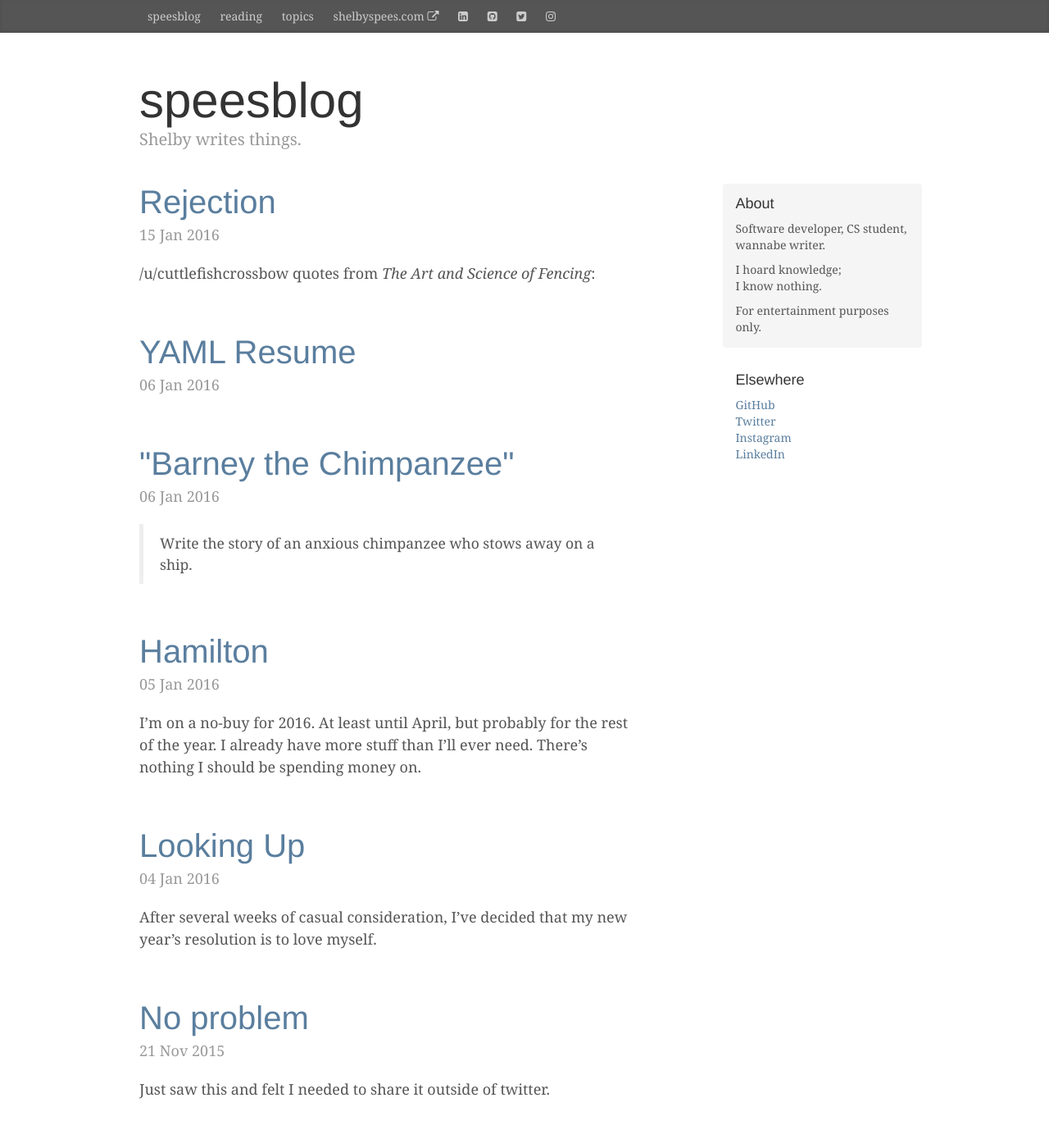
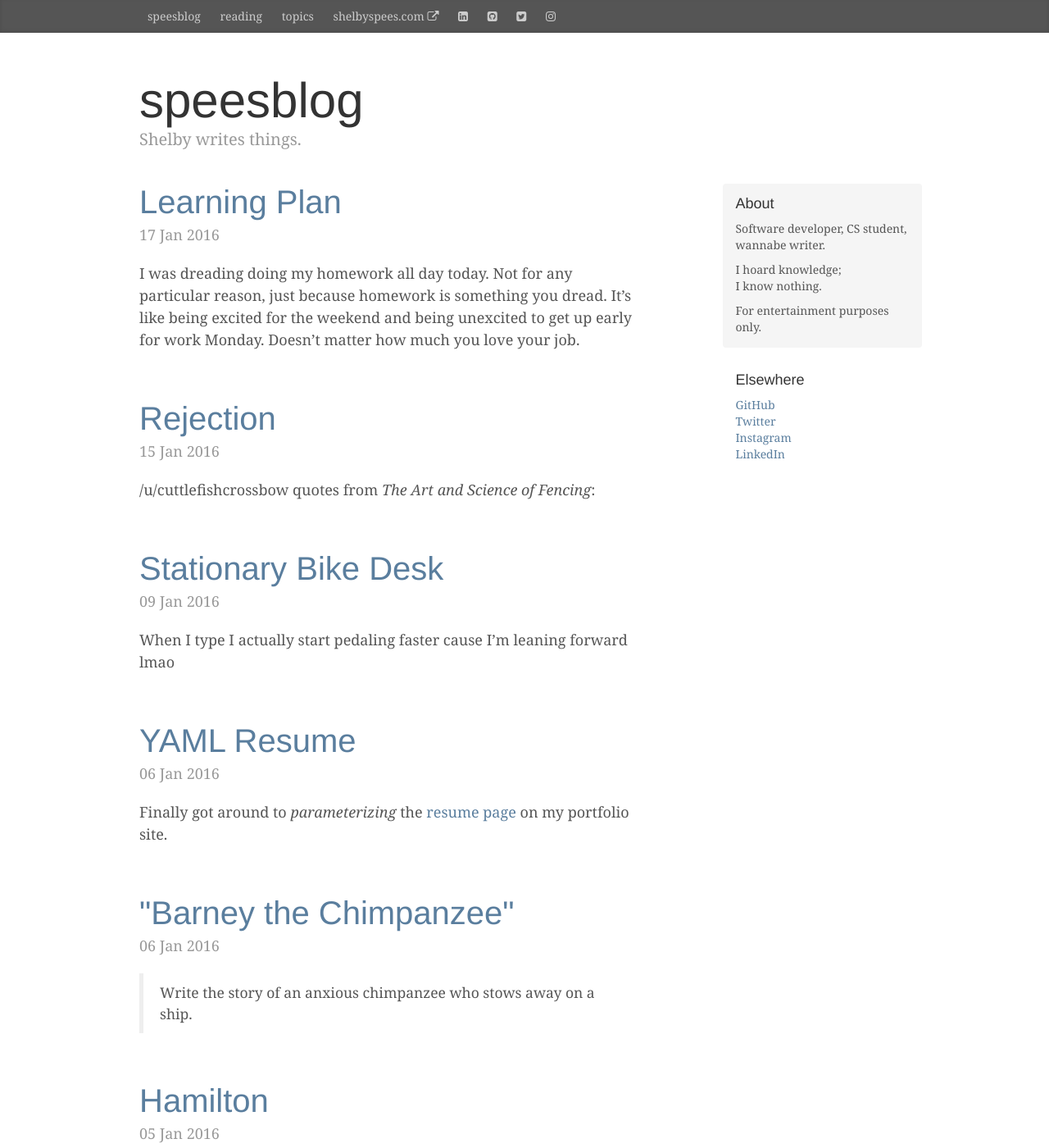
Before and after one commit to shelbyspees/speesblog, a Jekyll site: the page built from index.html, in a window 1280 px wide and 1400 px high. Shown: the whole window at 82% size. Built offline with Jekyll 4.4.1, drawn with Linux system fonts in a browser that asks for light colours; nearby versions of some CDN libraries.

Commit message:
New posts

```diff
--- a/_posts/2016-01-06-yaml-resume.md
+++ b/_posts/2016-01-06-yaml-resume.md
@@ -3,3 +3,5 @@ layout: post
 title: YAML Resume
 category: career
 ---
+
+Finally got around to *parameterizing* the [resume page]() on my portfolio site.
--- /dev/null
+++ b/_posts/2016-01-09-stationary-bike-desk.md
@@ -0,0 +1,8 @@
+---
+layout: post
+title: Stationary Bike Desk
+---
+
+When I type I actually start pedaling faster cause I'm leaning forward lmao
+
+This is so scary but it's so good for me. The balance aspect is great for my core.
--- /dev/null
+++ b/_posts/2016-01-17-learning-plan.md
@@ -0,0 +1,37 @@
+---
+layout: post
+title: "Learning Plan"
+category: school
+---
+
+I was dreading doing my homework all day today. Not for any particular reason, just because homework is something you dread. It's like being excited for the weekend and being unexcited to get up early for work Monday. Doesn't matter how much you love your job.
+
+Anyway so I figured out that I have a few themes going on in some upcoming quarters.
+
+### 2015 Fall: *Project Management*
+
+CS 362 Software Engineering I (Design and Methodologies)
+
+### 2016 Winter: *Software Apprenticeship*
+
+CS 344 Operating Systems
+CS 362 Software Engineering II (Testing and Debugging)
+
+### 2016 Spring: *Web Technologies*
+
+CS 290 Web Development
+CS 340 Databases
+
+### 2016 Summer:
+
+CS 372 Computer Networks
+CS 325 Analysis of Algorithms
+
+### 2016 Fall:
+
+CS 352 Intro to Usability Engineering
+CS 496 Mobile and Cloud Software Development
+
+### 2017 Winter: *Home Stretch*
+
+CS 419 Software Projects
```
Also changed, not shown: _data/psych.yml (+0 -7 lines).
